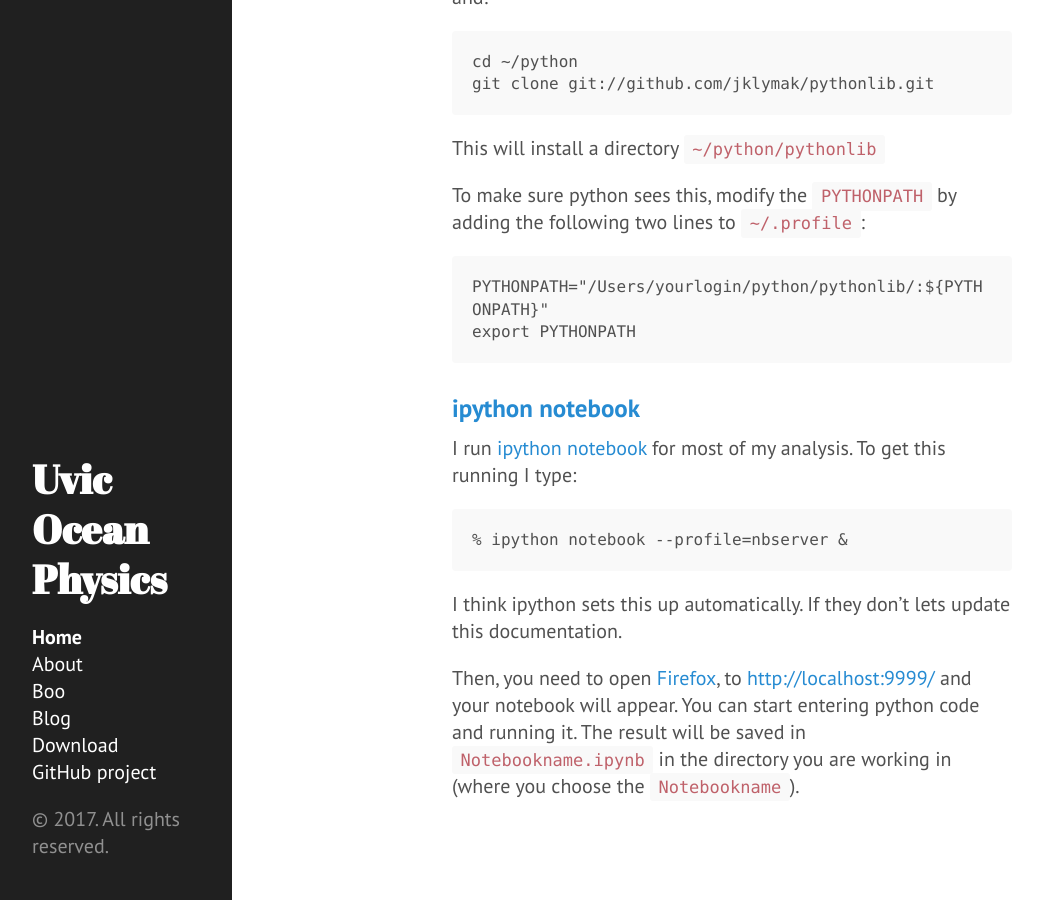
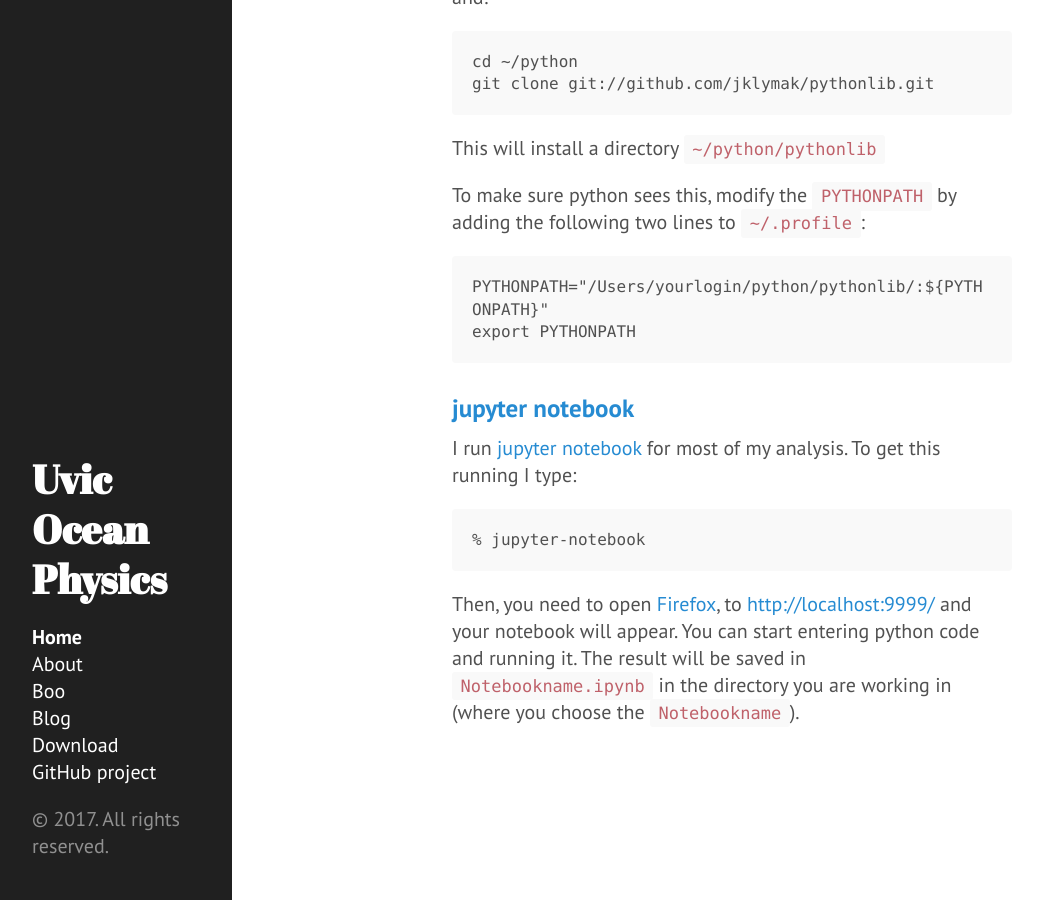
Before and after one commit to jklymak/jklymak.github.io, a Jekyll site: the page built from index.md, in a window 1280 px wide and 900 px high, scrolled down 1890 px. Shown: the whole window, without its empty margins (8-1048 px from the left). Built offline with Jekyll 4.4.1, drawn with Linux system fonts in a browser that asks for light colours.

Commit message:
Fixed Index Page

```diff
--- a/index.md
+++ b/index.md
@@ -64,12 +64,11 @@ To make sure python sees this, modify the `PYTHONPATH` by adding the following t
     PYTHONPATH="/Users/yourlogin/python/pythonlib/:${PYTHONPATH}"
     export PYTHONPATH
 
-### [ipython notebook](http://ipython.org/notebook.html)
+### [jupyter notebook](http://jupyter.org)
 
-I run [ipython notebook](http://ipython.org/notebook.html) for most of my analysis.  To get this running I  type:
+I run [jupyter notebook](http://jupyter.org) for most of my analysis.  To get this running I  type:
 
-    % ipython notebook --profile=nbserver &
+    % jupyter-notebook
 
-I think ipython sets this up automatically.  If they don't lets update this documentation.
 
 Then, you need to open [Firefox](www.mozilla.org/en-US/firefox/new/), to [http://localhost:9999/](http://localhost:9999/) and your notebook will appear.  You can start entering python code and running it.  The result will be saved in `Notebookname.ipynb` in the directory you are working in (where you choose the `Notebookname`).
```
